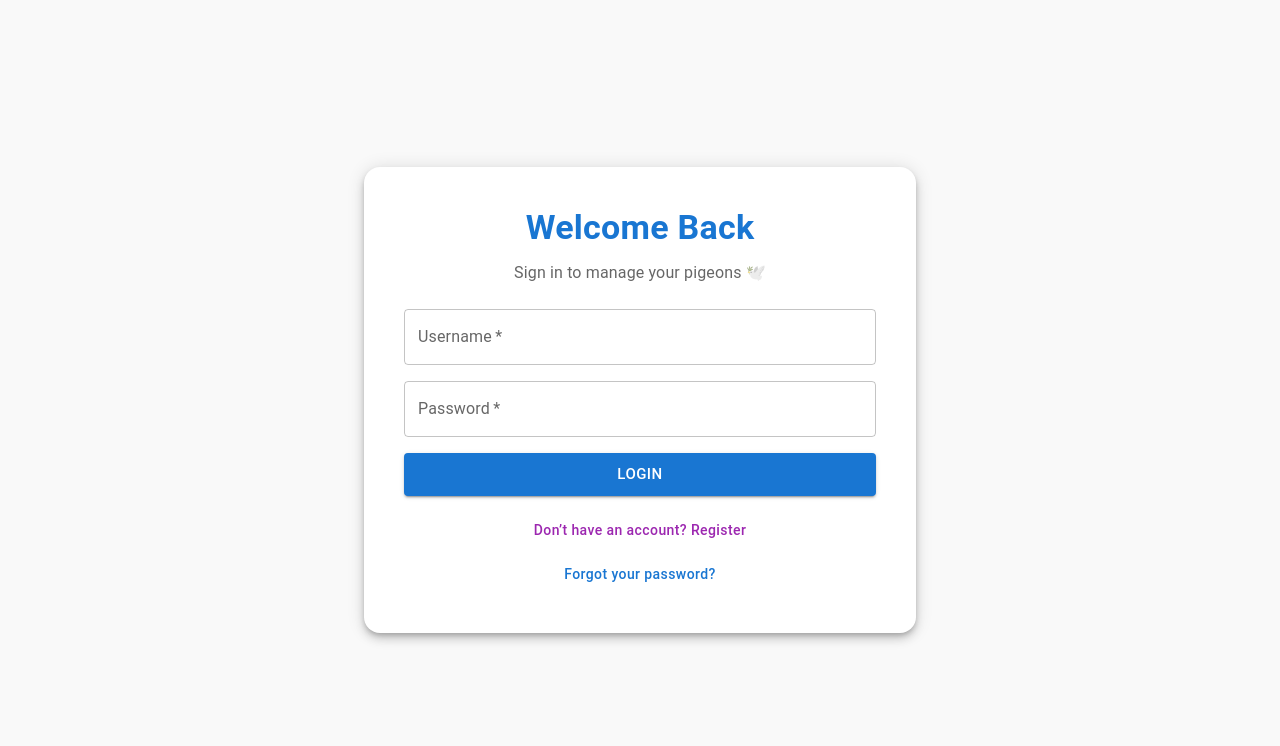
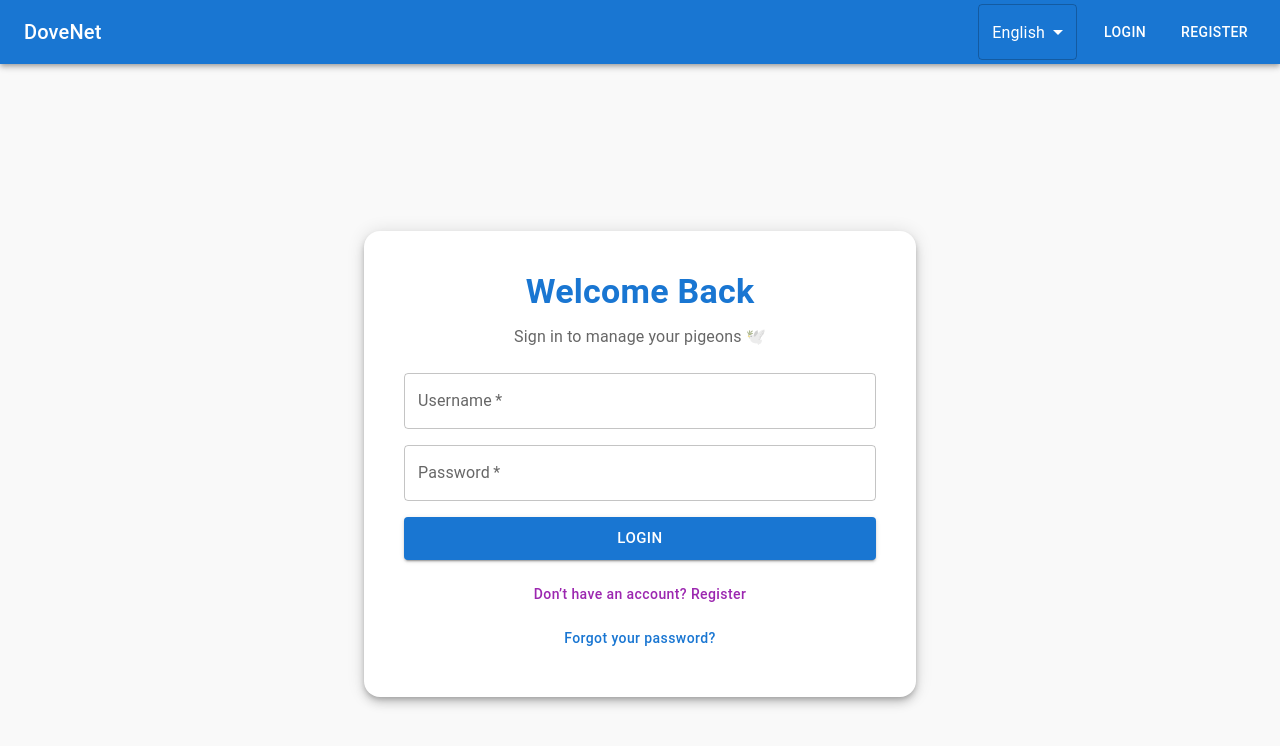
Before and after one commit to kkotorov/dovenet-ui, a React (Vite) app: page /login in a window 1280 px wide. Shown: the top 746 px of the page. Built offline with nearby package versions, Linux system fonts and the light colour scheme.

Commit message:
add top bar and move loguout/login/register/language change there

```diff
--- a/src/App.tsx
+++ b/src/App.tsx
@@ -1,6 +1,6 @@
+import React from 'react';
 import AppRouter from './routes/AppRouter';
 import './i18n';
-
 
 export default function App() {
   return <AppRouter />;
--- /dev/null
+++ b/src/components/DashboardLayout.tsx
@@ -0,0 +1,15 @@
+import React from 'react';
+import { Outlet } from 'react-router-dom';
+import TopBar from '../components/TopBar';
+
+const DashboardLayout: React.FC = () => {
+  return (
+    <div>
+      <TopBar />
+      <div style={{ marginTop: '60px' }}>{/* spacing below TopBar */}</div>
+      <Outlet /> {/* this renders child routes */}
+    </div>
+  );
+};
+
+export default DashboardLayout;
--- /dev/null
+++ b/src/components/PublicLayout.tsx
@@ -0,0 +1,48 @@
+// src/components/PublicLayout.tsx
+import { AppBar, Toolbar, Typography, Button, MenuItem, Select, Box } from '@mui/material';
+import { useTranslation } from 'react-i18next';
+import { useNavigate, Outlet } from 'react-router-dom';
+import i18n from '../i18n';
+import { useState } from 'react';
+
+export default function PublicLayout() {
+  const { t } = useTranslation();
+  const navigate = useNavigate();
+  const [language, setLanguage] = useState(localStorage.getItem('lang') || 'en');
+
+  const handleLanguageChange = (e: React.ChangeEvent<{ value: unknown }>) => {
+    const lang = e.target.value as string;
+    setLanguage(lang);
+    localStorage.setItem('lang', lang);
+    i18n.changeLanguage(lang);
+  };
+
+  return (
+    <>
+      <AppBar position="static">
+        <Toolbar sx={{ display: 'flex', justifyContent: 'space-between' }}>
+          <Typography variant="h6">{t('appName')}</Typography>
+          <Box sx={{ display: 'flex', alignItems: 'center', gap: 2 }}>
+            <Select
+              value={language}
+              onChange={handleLanguageChange}
+              sx={{ color: 'white', borderColor: 'white', '& .MuiSvgIcon-root': { color: 'white' } }}
+            >
+              <MenuItem value="en">English</MenuItem>
+              <MenuItem value="bg">Български</MenuItem>
+            </Select>
+            <Button color="inherit" onClick={() => navigate('/login')}>
+              {t('login')}
+            </Button>
+            <Button color="inherit" onClick={() => navigate('/register')}>
+              {t('register')}
+            </Button>
+          </Box>
+        </Toolbar>
+      </AppBar>
+
+      {/* Render the actual page */}
+      <Outlet />
+    </>
+  );
+}
--- /dev/null
+++ b/src/components/TopBar.tsx
@@ -0,0 +1,46 @@
+// src/components/TopBar.tsx
+import { AppBar, Toolbar, Typography, Button, MenuItem, Select, Box } from '@mui/material';
+import { useTranslation } from 'react-i18next';
+import { useNavigate } from 'react-router-dom';
+import i18n from '../i18n';
+import { useState } from 'react';
+import LogoutIcon from '@mui/icons-material/Logout';
+
+export default function TopBar() {
+  const { t } = useTranslation();
+  const navigate = useNavigate();
+  const [language, setLanguage] = useState(localStorage.getItem('lang') || 'en');
+
+  const handleLanguageChange = (e: React.ChangeEvent<{ value: unknown }>) => {
+    const lang = e.target.value as string;
+    setLanguage(lang);
+    localStorage.setItem('lang', lang);
+    i18n.changeLanguage(lang);
+  };
+
+  const handleLogout = () => {
+    localStorage.removeItem('token');
+    navigate('/login');
+  };
+
+  return (
+    <AppBar position="static">
+      <Toolbar sx={{ display: 'flex', justifyContent: 'space-between' }}>
+        <Typography variant="h6">{t('appName')}</Typography>
+        <Box sx={{ display: 'flex', alignItems: 'center', gap: 2 }}>
+          <Select
+            value={language}
+            onChange={handleLanguageChange}
+            sx={{ color: 'white', borderColor: 'white', '& .MuiSvgIcon-root': { color: 'white' } }}
+          >
+            <MenuItem value="en">English</MenuItem>
+            <MenuItem value="bg">Български</MenuItem>
+          </Select>
+          <Button color="inherit" onClick={handleLogout} startIcon={<LogoutIcon />}>
+            {t('logout')}
+          </Button>
+        </Box>
+      </Toolbar>
+    </AppBar>
+  );
+}
--- a/src/locales/bg/translation.json
+++ b/src/locales/bg/translation.json
@@ -64,5 +64,6 @@
   "currentPassword": "Текуща парола",
   "verifyEmail": "Потвърждаване на E-mail",
   "notVerified": "Трябва да потвърдите своят E-mail адрес",
-  "verificationEmailSent": "Проверете пощенската си кутия, за да потвърдите новият е-майл адрес"
+  "verificationEmailSent": "Проверете пощенската си кутия, за да потвърдите новият е-майл адрес",
+  "appName": "DoveNet"
 }
--- a/src/locales/en/translation.json
+++ b/src/locales/en/translation.json
@@ -64,6 +64,7 @@
   "manageProfileText": "Manage your profile",
   "currentPassword": "Current password",
   "verifyEmail": "Verify Email",
-  "notVerified": "You need to verify you email adress",
-  "verificationEmailSent": "Check your e-mail to verify the new adress"
+  "notVerified": "You need to verify your email adress",
+  "verificationEmailSent": "Check your e-mail to verify the new adress",
+  "appName": "DoveNet"
 }
--- a/src/pages/DashboardPage.tsx
+++ b/src/pages/DashboardPage.tsx
@@ -13,7 +13,6 @@ import {
 } from '@mui/material';
 import { useNavigate } from 'react-router-dom';
 import axios from 'axios';
-import LogoutIcon from '@mui/icons-material/Logout';
 import { useTranslation } from 'react-i18next';
 import '../i18n';
 
@@ -47,11 +46,6 @@ export default function DashboardPage() {
     fetchUser();
   }, [navigate]);
 
-  const handleLogout = () => {
-    localStorage.removeItem('token');
-    navigate('/login');
-  };
-
   if (loading)
     return <CircularProgress sx={{ mt: 8, display: 'block', mx: 'auto' }} />;
 
@@ -63,9 +57,6 @@ export default function DashboardPage() {
           <Avatar>{user?.username[0].toUpperCase()}</Avatar>
           <Typography variant="h5">{t('welcome', { username: user?.username })}</Typography>
         </Box>
-        <IconButton color="secondary" onClick={handleLogout}>
-          <LogoutIcon />
-        </IconButton>
       </Box>
     <Grid container spacing={3} justifyContent="start">
       {/* Pigeons Card */}
--- a/src/routes/AppRouter.tsx
+++ b/src/routes/AppRouter.tsx
@@ -8,24 +8,28 @@ import ForgotPasswordPage from '../pages/ForgotPasswordPage';
 import ResetPasswordPage from '../pages/ResetPasswordPage';
 import VerifyEmailPage from '../pages/VerifyEmailPage';
 import ProtectedRoute from '../components/ProtectedRoute';
+import DashboardLayout from '../components/DashboardLayout';
+import PublicLayout from '../components/PublicLayout';
 
 export default function AppRouter() {
   return (
     <BrowserRouter>
       <Routes>
-        {/* Public routes */}
-        <Route path="/register" element={<RegisterPage />} />
-        <Route path="/login" element={<LoginPage />} />
-        <Route path="/forgot-password" element={<ForgotPasswordPage />} />
-        <Route path="/reset-password" element={<ResetPasswordPage />} />
+        {/* Public pages wrapped in PublicLayout */}
+        <Route element={<PublicLayout />}>
+          <Route path="/register" element={<RegisterPage />} />
+          <Route path="/login" element={<LoginPage />} />
+          <Route path="/forgot-password" element={<ForgotPasswordPage />} />
+          <Route path="/reset-password" element={<ResetPasswordPage />} />
+          <Route path="/verify-email" element={<VerifyEmailPage />} />
+        </Route>
 
-        {/* Email verification (public) */}
-        <Route path="/verify-email" element={<VerifyEmailPage />} />
-
-        {/* Protected routes (login required only) */}
-        <Route path="/dashboard" element={<ProtectedRoute><DashboardPage /></ProtectedRoute>} />
-        <Route path="/pigeons" element={<ProtectedRoute><PigeonsPage /></ProtectedRoute>} />
-        <Route path="/settings" element={<ProtectedRoute><UserSettingsPage /></ProtectedRoute>} />
+        {/* Protected routes with DashboardLayout */}
+        <Route element={<ProtectedRoute><DashboardLayout /></ProtectedRoute>}>
+          <Route path="/dashboard" element={<DashboardPage />} />
+          <Route path="/pigeons" element={<PigeonsPage />} />
+          <Route path="/settings" element={<UserSettingsPage />} />
+        </Route>
 
         {/* Catch-all → redirect to login */}
         <Route path="*" element={<Navigate to="/login" replace />} />
```
Also changed, not shown: src/components/NavBar.tsx (deleted).
